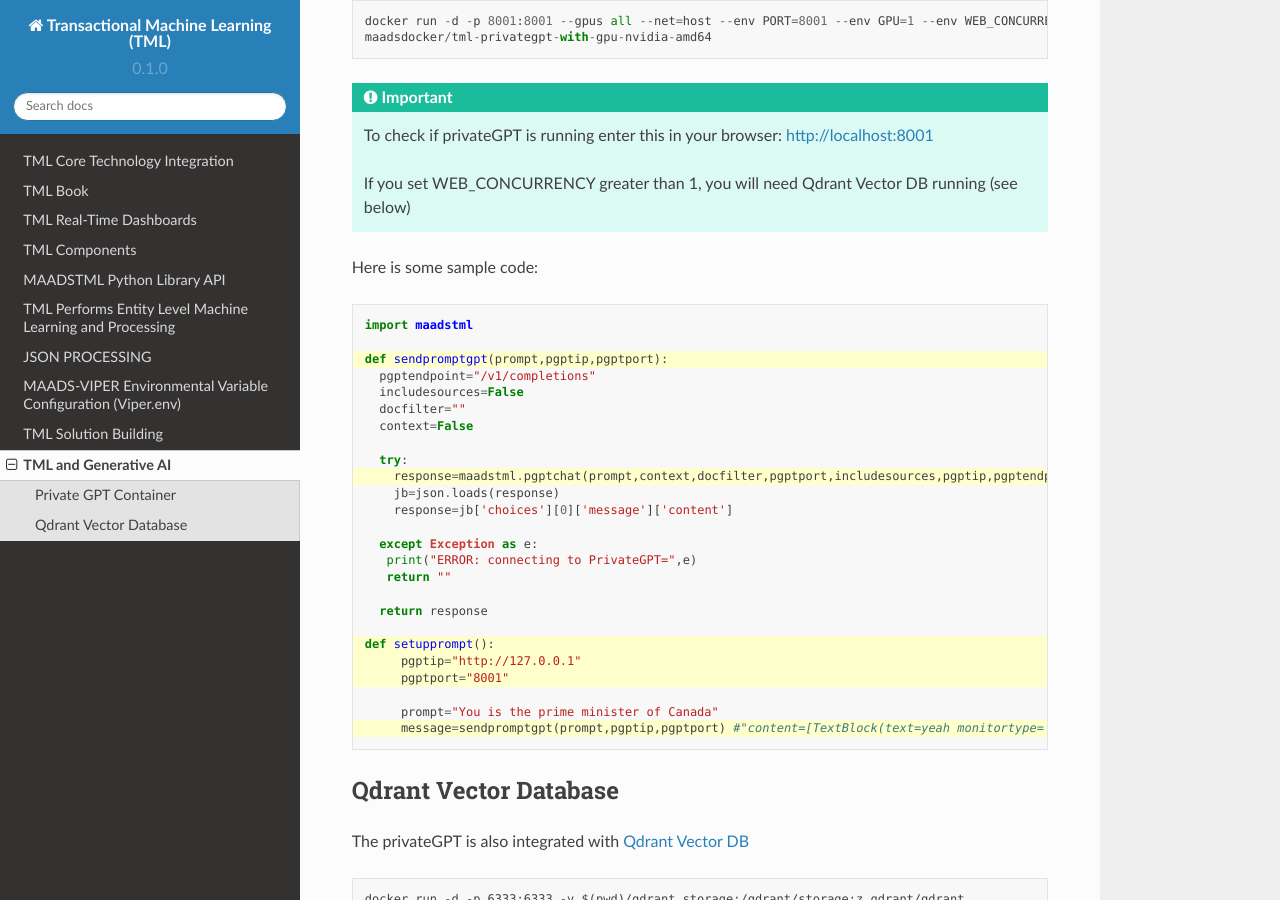
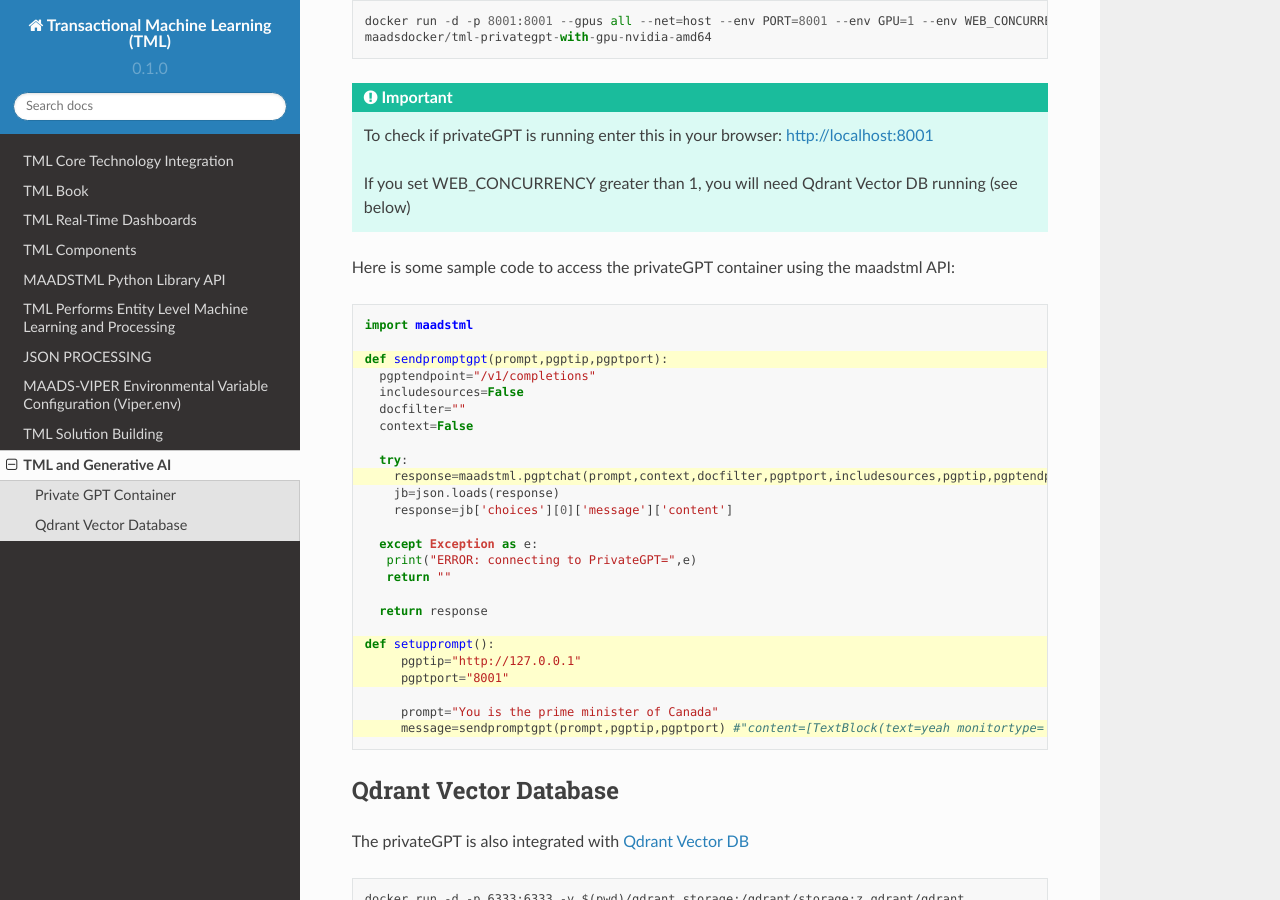
Before and after one commit to smaurice101/readthedocs, a Sphinx documentation site: the page built from docs/source/genai.rst, in a window 1280 px wide and 900 px high, scrolled down 626 px. Built offline with Sphinx 7.4.7 and the Read the Docs theme 2.0.0, drawn with Linux system fonts in a browser that asks for light colours.

Commit message:
Update genai.rst

```diff
--- a/docs/source/genai.rst
+++ b/docs/source/genai.rst
@@ -39,7 +39,7 @@
 
    If you set WEB_CONCURRENCY greater than 1, you will need Qdrant Vector DB running (see below)
 
-Here is some sample code:
+Here is some sample code to access the privateGPT container using the maadstml API:
 
 .. code-block::
    :emphasize-lines: 3,10,20,21,22,25
```
